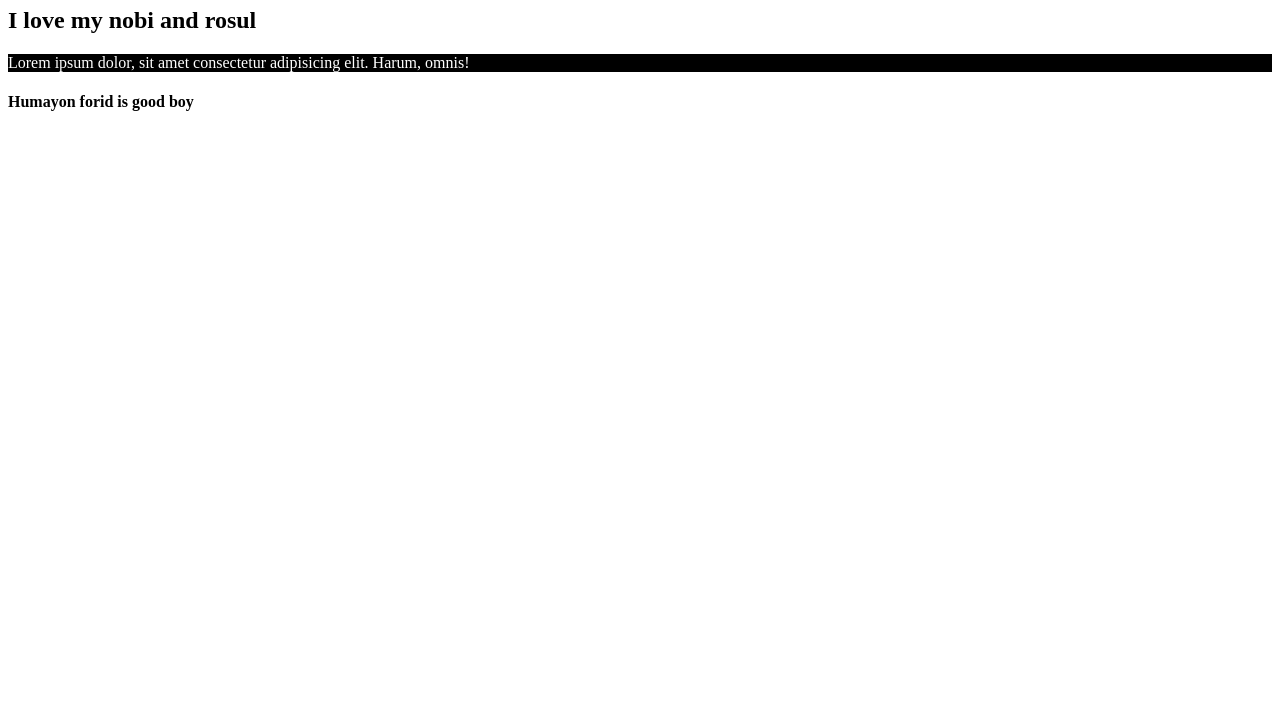
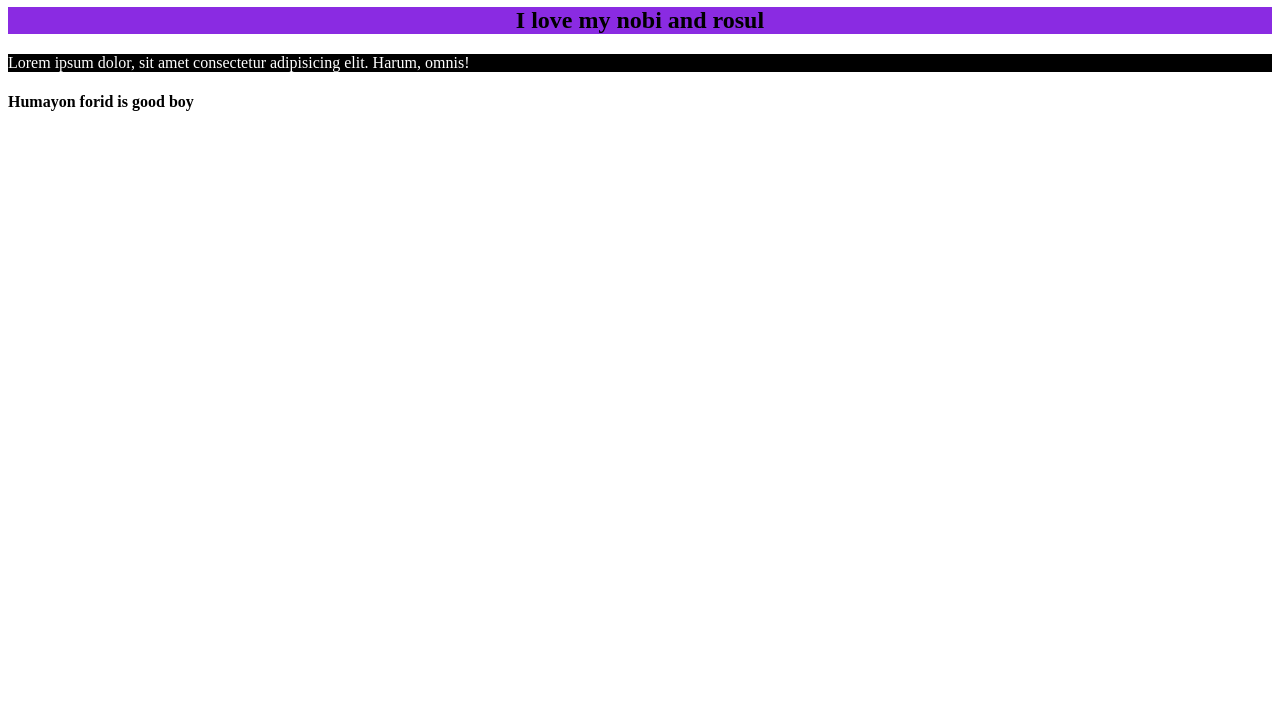
Before and after one commit to humayonitbd/module-3, a plain HTML site: page index.html in a window 1280 px wide. Shown: the part 73-800 px from the top of the page. Drawn offline with Linux system fonts and the light colour scheme.

Commit message:
css added

```diff
--- a/style.css
+++ b/style.css
@@ -5,3 +5,8 @@ p{
     background: black;
     color: white;
 }
+h2{
+    background: blueviolet;
+    color: black;
+    text-align: center;
+}
```
